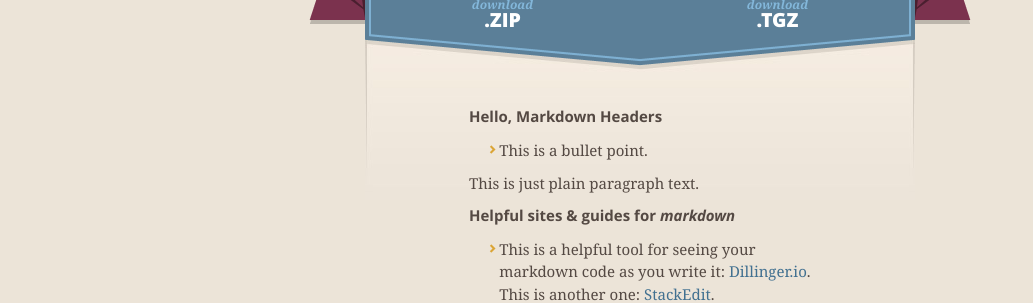
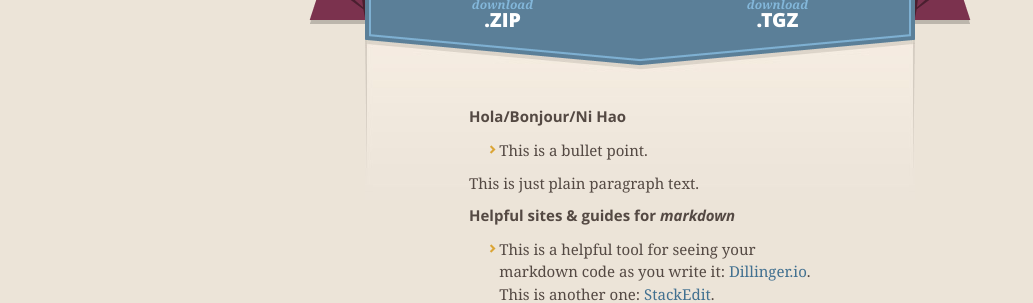
Before and after one commit to leahbannon/markdown-page, a Jekyll site: the page built from index.md, in a window 1280 px wide. Shown: the part 145-448 px from the top of the page, without its empty margins (0-1033 px from the left). Built offline with Jekyll 4.4.1, drawn with Linux system fonts in a browser that asks for light colours; nearby versions of some CDN libraries.

Commit message:
Update index.md

```diff
--- a/index.md
+++ b/index.md
@@ -3,7 +3,7 @@ layout: main
 published: true
 ---
 
-### Hello, Markdown Headers
+### Hola/Bonjour/Ni Hao
 
 * This is a bullet point.
 
```
